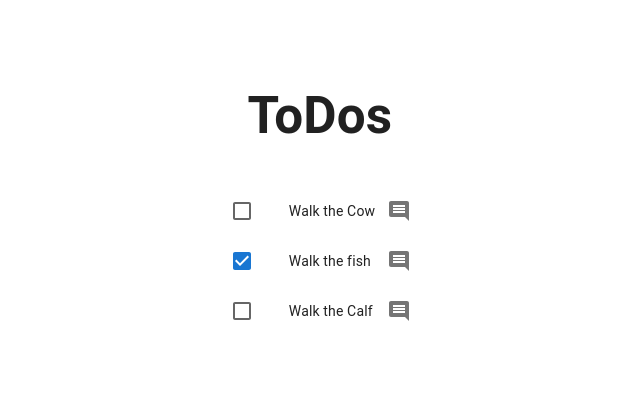
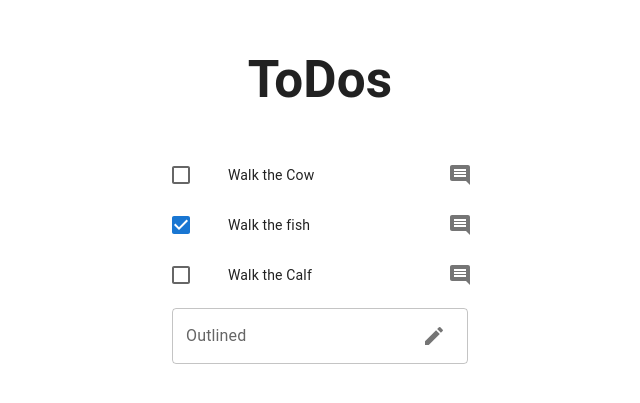
Before and after one commit to asimtimsina/Udemy_fullstack, a React (Vite) app in the folder Todo_Project_react/ToDo Project/: page / in a window 1280 px wide. Shown: the part 201-604 px from the top of the page, without its empty margins (320-960 px from the left). Built offline with nearby package versions, Linux system fonts and the light colour scheme.

Commit message:
680. The New Todo Form

```diff
--- a/Todo_Project_react/ToDo Project/src/ToDoList.jsx
+++ b/Todo_Project_react/ToDo Project/src/ToDoList.jsx
@@ -11,6 +11,7 @@ import List from '@mui/material/List';
 
 import { useState } from "react";
 import ToDoItem from './ToDoItem';
+import TodoForm from './TodoForm';
 
 export default function ToDoList() {
 
@@ -32,6 +33,13 @@ export default function ToDoList() {
         })
     }
 
+
+    const addTodo = (text) => {
+        setTodos(prevTodos => {
+            return [...prevTodos, { text: text, id: 9, completed: false }]
+        })
+    }
+
     return (
         <>
 
@@ -42,6 +50,7 @@ export default function ToDoList() {
                     return <ToDoItem key={todo.id} todo={todo} removefunc={() => removeTodo(todo.id)} toggleFunc={() => toggleToDo(todo.id)} />
                 })}
 
+                <TodoForm addfunc={addTodo} />
             </List>
 
 
--- /dev/null
+++ b/Todo_Project_react/ToDo Project/src/TodoForm.jsx
@@ -0,0 +1,50 @@
+import ListItem from '@mui/material/ListItem';
+import TextField from '@mui/material/TextField';
+import Create from '@mui/icons-material/Create'
+import Button from '@mui/material/Button';
+import InputAdornment from '@mui/material/InputAdornment';
+import OutlinedInput from '@mui/material/OutlinedInput';
+
+import { useState } from 'react';
+import { IconButton } from '@mui/material';
+
+
+export default function TodoForm({ addfunc }) {
+
+
+
+    const [item, setItem] = useState("")
+
+    const handleChange = (evt) => {
+        setItem(evt.target.value)
+
+    }
+
+
+    const handleSubmit = (e) => {
+        e.preventDefault();
+        addfunc(item);
+        setItem("");
+    }
+
+    return (
+
+        <ListItem>
+            <form onSubmit={handleSubmit}>
+                <TextField id="outlined-basic" label="Outlined" onChange={handleChange} value={item} variant="outlined"
+                    InputProps={{
+
+                        endAdornment: < InputAdornment position="end"  >
+                            <IconButton type='submit'><Create /></IconButton>
+                        </InputAdornment>
+
+                    }}
+
+                />
+            </form>
+
+        </ListItem >
+    )
+
+
+}
```
